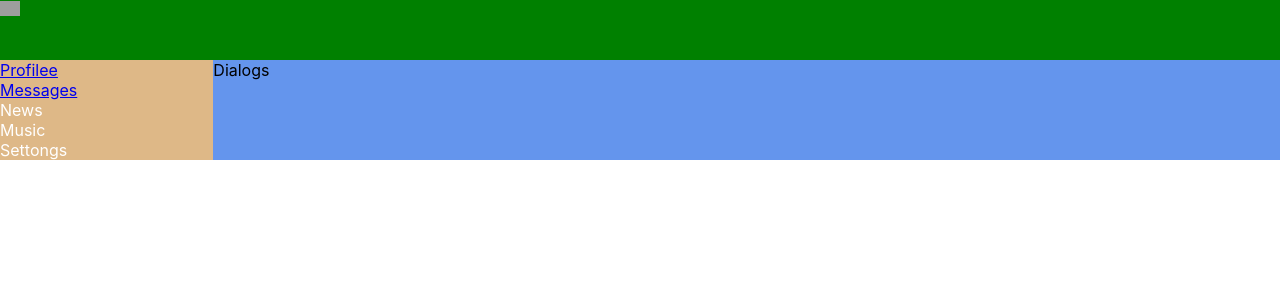
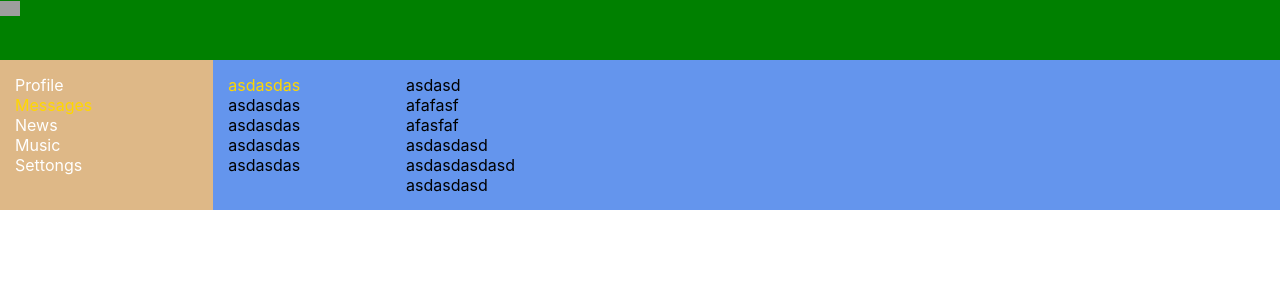
Before and after one commit to Poghosian/First-react-project, a React (Create React App) app: page /dialogs in a window 1280 px wide. Shown: the top 300 px of the page. Built offline with nearby package versions, Linux system fonts and the light colour scheme; grey boxes are pictures that could not be loaded.

Commit message:
20, 21, 22

```diff
--- a/package.json
+++ b/package.json
@@ -8,6 +8,7 @@
     "@testing-library/user-event": "^13.5.0",
     "react": "^17.0.2",
     "react-dom": "^17.0.2",
+    "react-router-dom": "^5.3.4",
     "react-scripts": "5.0.0",
     "swiper": "^8.4.5",
     "web-vitals": "^2.1.4"
--- a/src/App.js
+++ b/src/App.js
@@ -1,21 +1,26 @@
+import React from "react";
 import './App.css';
 import Header from './components/Header/Header';
 import Navbar from './components/Navbar/Navbar';
 import Profile from './components/Profile/Profile';
 import Dialogs from './components/Dialogs/Dialogs';
+import {BrowserRouter, Route} from "react-router-dom";
 
 const App = () => {
     return (
+        <BrowserRouter>
             <div className='app-wrapper'>
-      <Header />
-      <Navbar />
+                <Header/>
+                <Navbar/>
                 <div className='app-wrapper-content'>
+                        <Route path="/dialogs" component={Dialogs}/>
+                        <Route path="/profile" component={Profile}/>
                         {/* <Profile /> */}
-        <Dialogs />
-      </div>
+                        {/*<Dialogs/>*/}
 
                 </div>
-
+            </div>
+        </BrowserRouter>
     );
 }
 
--- a/src/components/Dialogs/Dialogs.jsx
+++ b/src/components/Dialogs/Dialogs.jsx
@@ -3,8 +3,50 @@
 
 const Dialogs = () => {
     return(
-        <div>
-            Dialogs
+        <div className={s.dialogs}>
+            <div className={s.dialogsItems}>
+                <div className={s.dialog + ' ' + s.active}>
+                    asdasdas
+                </div>
+                <div className={s.dialog}>
+                    asdasdas
+                </div>
+                <div className={s.dialog}>
+                    asdasdas
+                </div>
+                <div className={s.dialog}>
+                    asdasdas
+                </div>
+                <div className={s.dialog}>
+                    asdasdas
+                </div>
+            </div>
+            <div className={s.messages}>
+                <div className={s.message}>
+                    <div className={s.messageImg}>
+                        asdasd
+                    </div>
+                    <div className={s.messageText}>
+                        afafasf
+                    </div>
+                </div>
+                <div className={s.message}>
+                    <div className={s.messageImg}>
+                        afasfaf
+                    </div>
+                    <div className={s.messageText}>
+                            asdasdasd
+                    </div>
+                </div>
+                <div className={s.message}>
+                    <div className={s.messageImg}>
+                            asdasdasdasd
+                    </div>
+                    <div className={s.messageText}>
+                        asdasdasd
+                    </div>
+                </div>
+            </div>
         </div>
     )
 }
--- a/src/components/Dialogs/Dialogs.module.css
+++ b/src/components/Dialogs/Dialogs.module.css
@@ -0,0 +1,33 @@
+.dialogs {
+   display: grid;
+    grid-template-columns: 2fr 10fr;
+}
+
+.dialogsItems {
+    padding: 15px;
+
+}
+
+.dialogsItems .active {
+    color: gold;
+}
+
+.dialog {
+
+}
+
+.messages {
+    padding: 15px;
+}
+
+.message {
+
+}
+
+.messageImg {
+
+}
+
+.messageText {
+
+}
--- a/src/components/Navbar/Navbar.jsx
+++ b/src/components/Navbar/Navbar.jsx
@@ -1,14 +1,15 @@
 import React from 'react';
 import s from './Navbar.module.css';
+import {NavLink} from "react-router-dom";
 
 const Navbar = () => {
     return (
         <nav className={s.nav}>
             <div className={s.item}>
-                <a href='/profile'>Profilee</a>
+                <NavLink to="/profile" activeClassName={s.active}>Profile</NavLink>
              </div>
             <div className={`${s.item} ${s.active}`}>
-                <a href='/dialogs '>Messages</a>
+                <NavLink to="/dialogs" activeClassName={s.active}>Messages</NavLink>
             </div>
             <div className={s.item}>
                 <a>News</a>
--- a/src/components/Navbar/Navbar.module.css
+++ b/src/components/Navbar/Navbar.module.css
@@ -1,12 +1,17 @@
 .nav {
     grid-area: n;
     background-color: burlywood;
+    padding: 15px;
 }
 
+.item a{
+    color: white;
+    text-decoration: none;
+}
 .item{
     color: white;
 }
 
-.item.active{
+.item a.active{
     color: gold;
 }
--- a/src/index.js
+++ b/src/index.js
@@ -3,12 +3,17 @@
 import './index.css';
 import App from './App';
 import reportWebVitals from './reportWebVitals';
+import {BrowserRouter} from "react-router-dom";
 
 ReactDOM.render(
-  <React.StrictMode>
-    <App />
-  </React.StrictMode>,
-  document.getElementById('root')
+    <React.StrictMode>
+        <BrowserRouter>
+            <App/>
+        </BrowserRouter>
+
+
+    </React.StrictMode>,
+    document.getElementById('root')
 );
 
 // If you want to start measuring performance in your app, pass a function
```
Also changed, not shown: 1 other file (tests, documents, lock files or other folders). Lines whose indentation alone changed are shown as unchanged.
